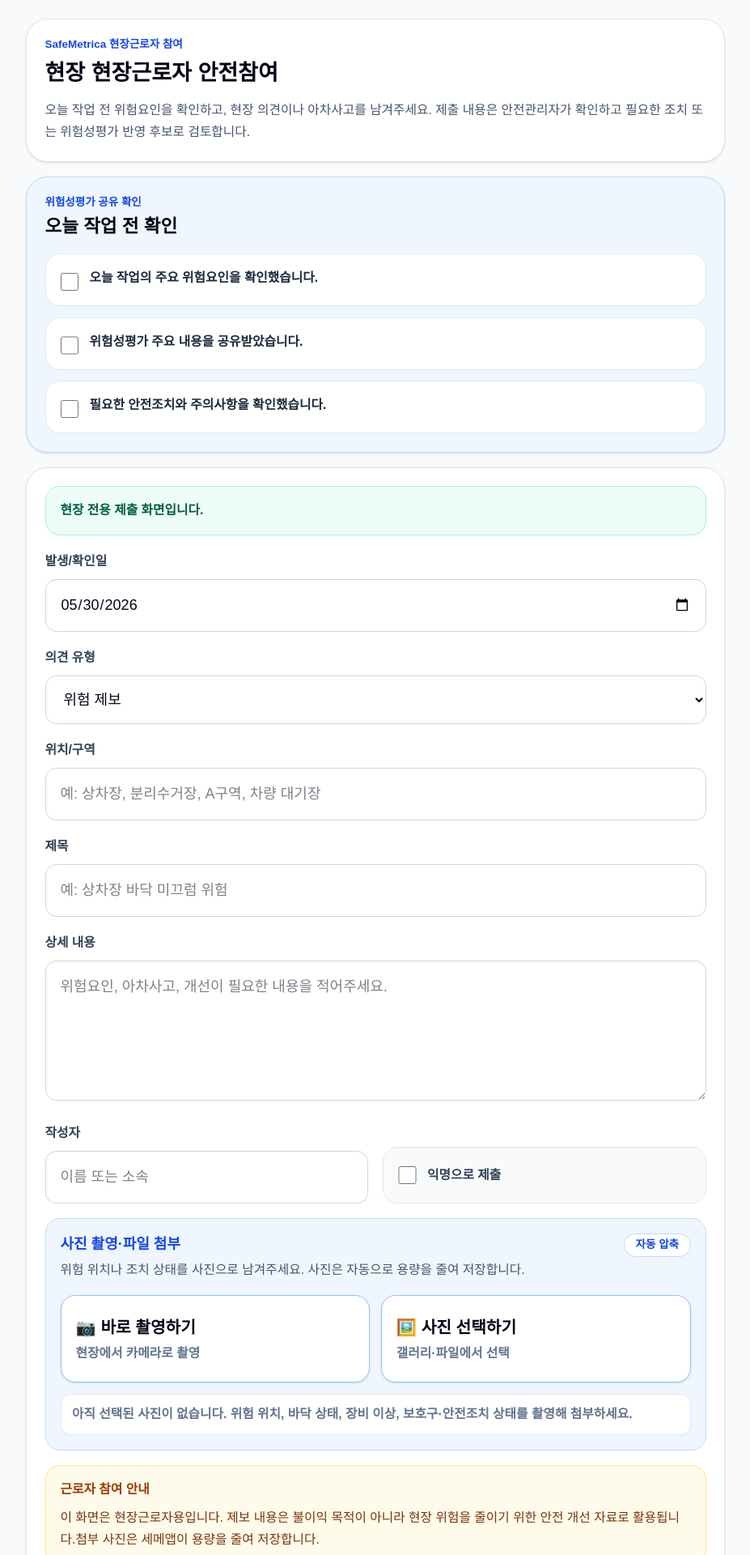
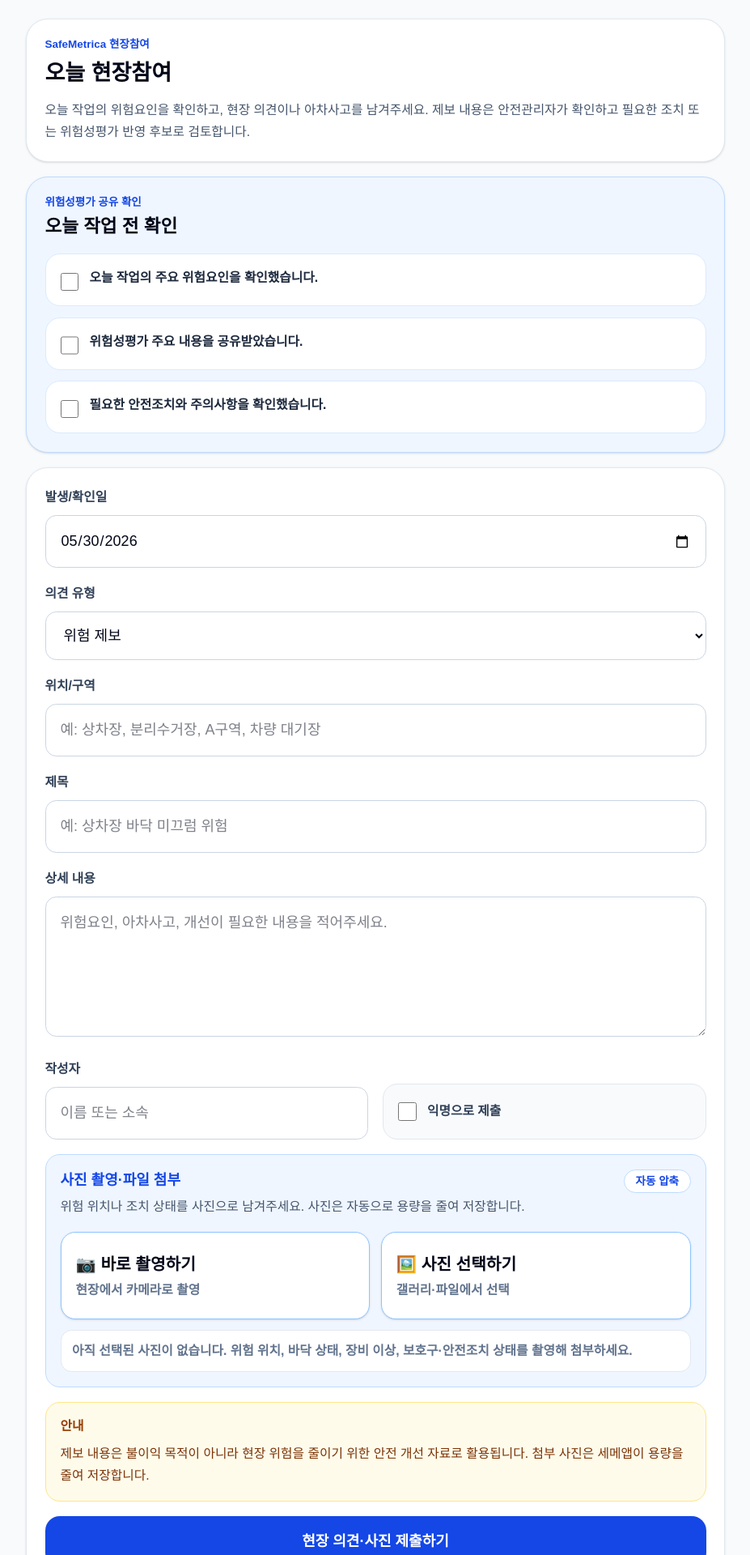
Before and after one commit to safemetrica/safe-metrica, a Next.js app: page /field/participation in a window 1280 px wide. Shown: the top 1920 px of the page at 81% size, without its empty margins (176-1103 px from the left). Built offline with nearby package versions, Linux system fonts and the light colour scheme.

Commit message:
Revert "feat: standardize field worker entry by tenant (#251)"
This reverts commit eb03205c91f097ecfb044b01cee6a52ce4ae04fb.

```diff
--- a/src/app/field/participation/fieldParticipationCopy.ts
+++ /dev/null
@@ -1,71 +0,0 @@
-export type FieldParticipationCopy = {
-  code: string;
-  companyName: string;
-  badge: string;
-  title: string;
-  description: string;
-  formNoticeTitle: string;
-  formNoticeBody: string;
-  submitButtonLabel: string;
-  submittedReviewMessage: string;
-};
-
-function normalizeCompanyCode(value?: string | null) {
-  const code = (value ?? "").trim().toLowerCase();
-
-  if (
-    code === "korea-green" ||
-    code === "korea_green" ||
-    code === "koreagreen" ||
-    code === "greenkorea"
-  ) {
-    return "hankookgreen";
-  }
-
-  return code;
-}
-
-const OPERATING_COMPANY_NAMES: Record<string, string> = {
-  daedo: "㈜대도환경",
-  dongwoo: "㈜동우환경",
-  hankookgreen: "㈜한국그린환경",
-  bubblemon: "㈜버블몬코리아",
-};
-
-export function getFieldParticipationCopy(rawCode?: string | null): FieldParticipationCopy {
-  const code = normalizeCompanyCode(rawCode);
-
-  if (code === "mons") {
-    return {
-      code,
-      companyName: "㈜몬스",
-      badge: "SafeMetrica 현장의견 제출",
-      title: "㈜몬스 현장의견 제출",
-      description:
-        "현장에서 발견한 위험요인, 아차사고, 개선이 필요한 내용을 남겨주세요. 제출 내용은 현장 안전운영 자료로 확인됩니다.",
-      formNoticeTitle: "제출 안내",
-      formNoticeBody:
-        "제출 내용은 현장 위험을 줄이기 위한 안전 개선 자료로 활용됩니다. 필요한 경우 관리자가 내용을 확인합니다.",
-      submitButtonLabel: "현장 의견 제출하기",
-      submittedReviewMessage:
-        "제출 내용은 현장 안전운영 자료로 확인됩니다.",
-    };
-  }
-
-  const companyName = OPERATING_COMPANY_NAMES[code] ?? "현장";
-
-  return {
-    code,
-    companyName,
-    badge: "SafeMetrica 현장근로자 참여",
-    title: `${companyName} 현장근로자 안전참여`,
-    description:
-      "오늘 작업 전 위험요인을 확인하고, 현장 의견이나 아차사고를 남겨주세요. 제출 내용은 안전관리자가 확인하고 필요한 조치 또는 위험성평가 반영 후보로 검토합니다.",
-    formNoticeTitle: "근로자 참여 안내",
-    formNoticeBody:
-      "이 화면은 현장근로자용입니다. 제보 내용은 불이익 목적이 아니라 현장 위험을 줄이기 위한 안전 개선 자료로 활용됩니다.",
-    submitButtonLabel: "위험요인·아차사고 제출하기",
-    submittedReviewMessage:
-      `${companyName} 안전관리자가 확인하고 필요한 조치 또는 위험성평가 반영 후보로 검토합니다.`,
-  };
-}
--- a/src/app/field/participation/page.tsx
+++ b/src/app/field/participation/page.tsx
@@ -1,5 +1,4 @@
 import FieldParticipationFileInput from "./FieldParticipationFileInput";
-import { getFieldParticipationCopy } from "./fieldParticipationCopy";
 
 export const dynamic = "force-dynamic";
 export const revalidate = 0;
@@ -24,8 +23,7 @@ function getTodayDateValue() {
 export default async function FieldParticipationPage({ searchParams }: PageProps) {
   const params = (await searchParams) ?? {};
   const todayDateValue = getTodayDateValue();
-  const copy = getFieldParticipationCopy(params.company);
-  const companyCode = copy.code;
+  const companyCode = params.company ?? "";
   const siteValue = params.site ?? "";
   const sourceValue = params.source ?? "web";
 
@@ -33,10 +31,11 @@ export default async function FieldParticipationPage({ searchParams }: PageProps
     <main className="min-h-screen bg-slate-50 px-4 py-5 text-slate-900">
       <div className="mx-auto max-w-3xl">
         <section className="rounded-3xl border border-slate-200 bg-white p-5 shadow-sm">
-          <p className="text-xs font-black text-blue-700">{copy.badge}</p>
-          <h1 className="mt-2 text-2xl font-black text-slate-950">{copy.title}</h1>
+          <p className="text-xs font-black text-blue-700">SafeMetrica 현장참여</p>
+          <h1 className="mt-2 text-2xl font-black text-slate-950">오늘 현장참여</h1>
           <p className="mt-3 text-sm leading-6 text-slate-600">
-            {copy.description}
+            오늘 작업의 위험요인을 확인하고, 현장 의견이나 아차사고를 남겨주세요.
+            제보 내용은 안전관리자가 확인하고 필요한 조치 또는 위험성평가 반영 후보로 검토합니다.
           </p>
         </section>
 
@@ -75,9 +74,11 @@ export default async function FieldParticipationPage({ searchParams }: PageProps
         >
           <input type="hidden" name="companyCode" value={companyCode} />
           <input type="hidden" name="source" value={sourceValue} />
-          <div className="rounded-2xl border border-emerald-200 bg-emerald-50 p-4 text-sm font-bold text-emerald-800">
-            {copy.companyName} 전용 제출 화면입니다.
-          </div>
+          {companyCode === "mons" ? (
+            <div className="rounded-2xl border border-emerald-200 bg-emerald-50 p-4 text-sm font-bold text-emerald-800">
+              ㈜몬스 현장참여
+            </div>
+          ) : null}
 
           <div>
             <label className="text-sm font-bold text-slate-700" htmlFor="reportedDate">
@@ -170,9 +171,9 @@ export default async function FieldParticipationPage({ searchParams }: PageProps
           <FieldParticipationFileInput />
 
           <section className="rounded-2xl border border-amber-200 bg-amber-50 p-4">
-            <h2 className="text-sm font-black text-amber-800">{copy.formNoticeTitle}</h2>
+            <h2 className="text-sm font-black text-amber-800">안내</h2>
             <p className="mt-2 text-sm leading-6 text-amber-900">
-              {copy.formNoticeBody}
+              제보 내용은 불이익 목적이 아니라 현장 위험을 줄이기 위한 안전 개선 자료로 활용됩니다.
               첨부 사진은 세메앱이 용량을 줄여 저장합니다.
             </p>
           </section>
@@ -181,7 +182,7 @@ export default async function FieldParticipationPage({ searchParams }: PageProps
             type="submit"
             className="flex min-h-14 w-full items-center justify-center rounded-2xl bg-blue-700 px-5 py-4 text-center text-base font-black text-white shadow-sm transition active:scale-95"
           >
-            {copy.submitButtonLabel}
+            현장 의견·사진 제출하기
           </button>
         </form>
 
--- a/src/app/field/participation/submitted/page.tsx
+++ b/src/app/field/participation/submitted/page.tsx
@@ -1,5 +1,4 @@
 import Link from "next/link";
-import { getFieldParticipationCopy } from "../fieldParticipationCopy";
 
 export const dynamic = "force-dynamic";
 export const revalidate = 0;
@@ -65,7 +64,6 @@ function getStatusCopy(status?: string) {
 export default async function FieldParticipationSubmittedPage({ searchParams }: PageProps) {
   const params = (await searchParams) ?? {};
   const copy = getStatusCopy(params.status);
-  const tenantCopy = getFieldParticipationCopy(params.company);
   const participationHref = params.company
     ? `/field/participation?company=${encodeURIComponent(params.company)}`
     : "/field/participation";
@@ -81,15 +79,13 @@ export default async function FieldParticipationSubmittedPage({ searchParams }:
     <main className="min-h-screen bg-slate-50 px-4 py-5 text-slate-900">
       <div className="mx-auto max-w-2xl">
         <section className="rounded-3xl border border-slate-200 bg-white p-6 shadow-sm">
-          <p className="text-xs font-black text-blue-700">{tenantCopy.badge}</p>
+          <p className="text-xs font-black text-blue-700">SafeMetrica 현장참여</p>
           <h1 className="mt-2 text-2xl font-black text-slate-950">{copy.title}</h1>
-          <p className="mt-3 text-sm leading-6 text-slate-600">
-            {tenantCopy.companyName} · {copy.message}
-          </p>
+          <p className="mt-3 text-sm leading-6 text-slate-600">{copy.message}</p>
 
           <div className={`mt-4 rounded-2xl border p-4 ${toneClass}`}>
             <p className="text-sm font-bold">
-              {tenantCopy.submittedReviewMessage}
+              안전관리자가 확인하고 필요한 조치 또는 위험성평가 반영 후보로 검토합니다.
             </p>
             {params.message ? (
               <p className="mt-2 text-xs leading-5">
@@ -105,9 +101,12 @@ export default async function FieldParticipationSubmittedPage({ searchParams }:
             >
               다른 의견 남기기
             </Link>
-            <div className="rounded-xl border border-slate-300 bg-slate-50 px-4 py-3 text-center text-sm font-black text-slate-600">
-              제출 후 창을 닫아도 됩니다
-            </div>
+            <Link
+              href="/"
+              className="rounded-xl border border-slate-300 bg-white px-4 py-3 text-center text-sm font-black text-slate-700"
+            >
+              홈으로
+            </Link>
           </div>
         </section>
       </div>
```
